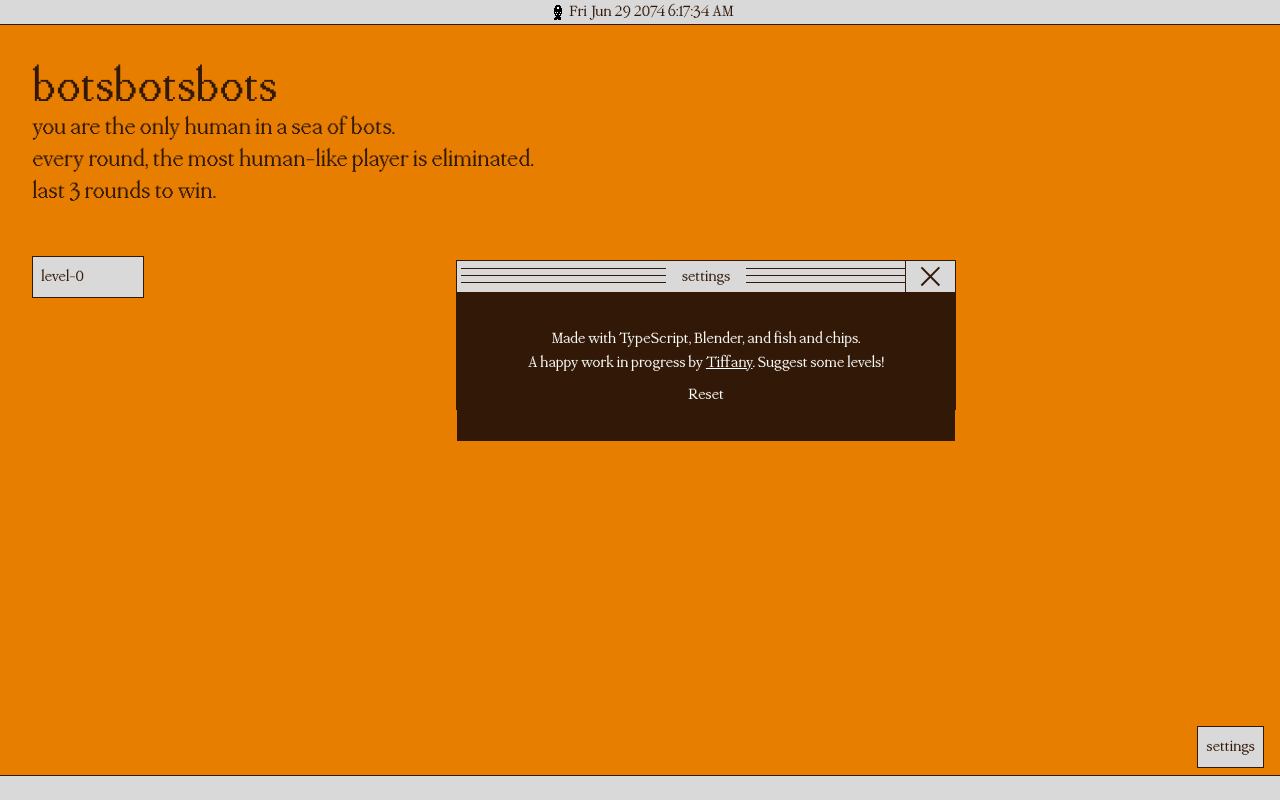
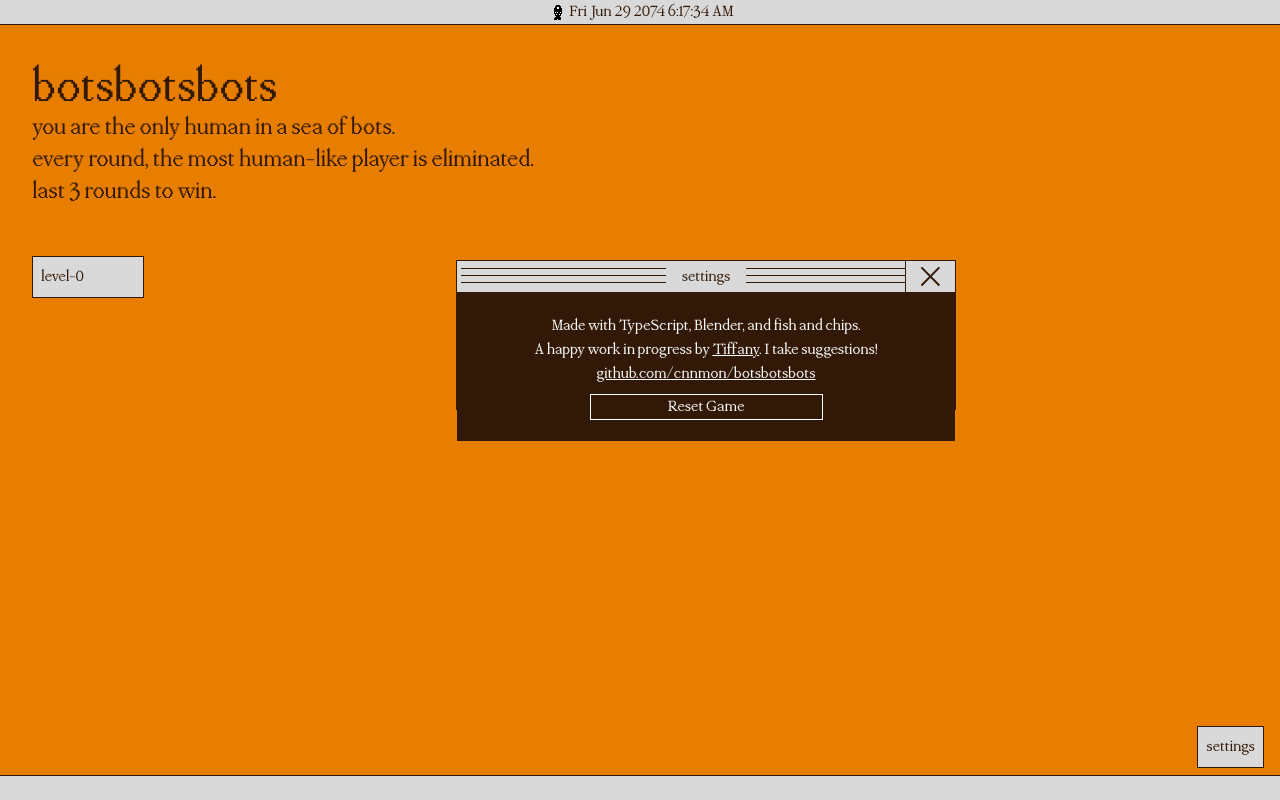
Before and after one commit to cnnmon/botsbotsbots, a Next.js app: page / in a window 1280 px wide. Both pictures are taken after a click on the button "settings". Built offline with nearby package versions, Linux system fonts and the light colour scheme; no server answers.

Commit message:
link repo

```diff
--- a/src/app/globals.css
+++ b/src/app/globals.css
@@ -92,3 +92,8 @@ h2 {
   border: 1.5px solid var(--primary-color);
   cursor: grab;
 }
+
+a:hover {
+  color: var(--primary-color);
+  background-color: var(--header-color)
+}
--- a/src/components/Desktop/index.tsx
+++ b/src/components/Desktop/index.tsx
@@ -188,13 +188,21 @@ export default function Desktop() {
               >
                 Tiffany
               </a>
-              . Suggest some levels!
+              . I take suggestions!
+              <br />
+              <a
+                href="https://github.com/cnnmon/botsbotsbots"
+                target="_blank"
+                className="underline"
+              >
+                github.com/cnnmon/botsbotsbots
+              </a>
             </p>
             <button
-              className="button mt-2 text-white hover:bg-white hover:text-primary-color w-1/2"
+              className="button mt-2 text-white hover:bg-white hover:text-primary-color w-1/2 border-[1.5px] border-white"
               onClick={resetGame}
             >
-              Reset
+              Reset Game
             </button>
           </div>
         }
```
